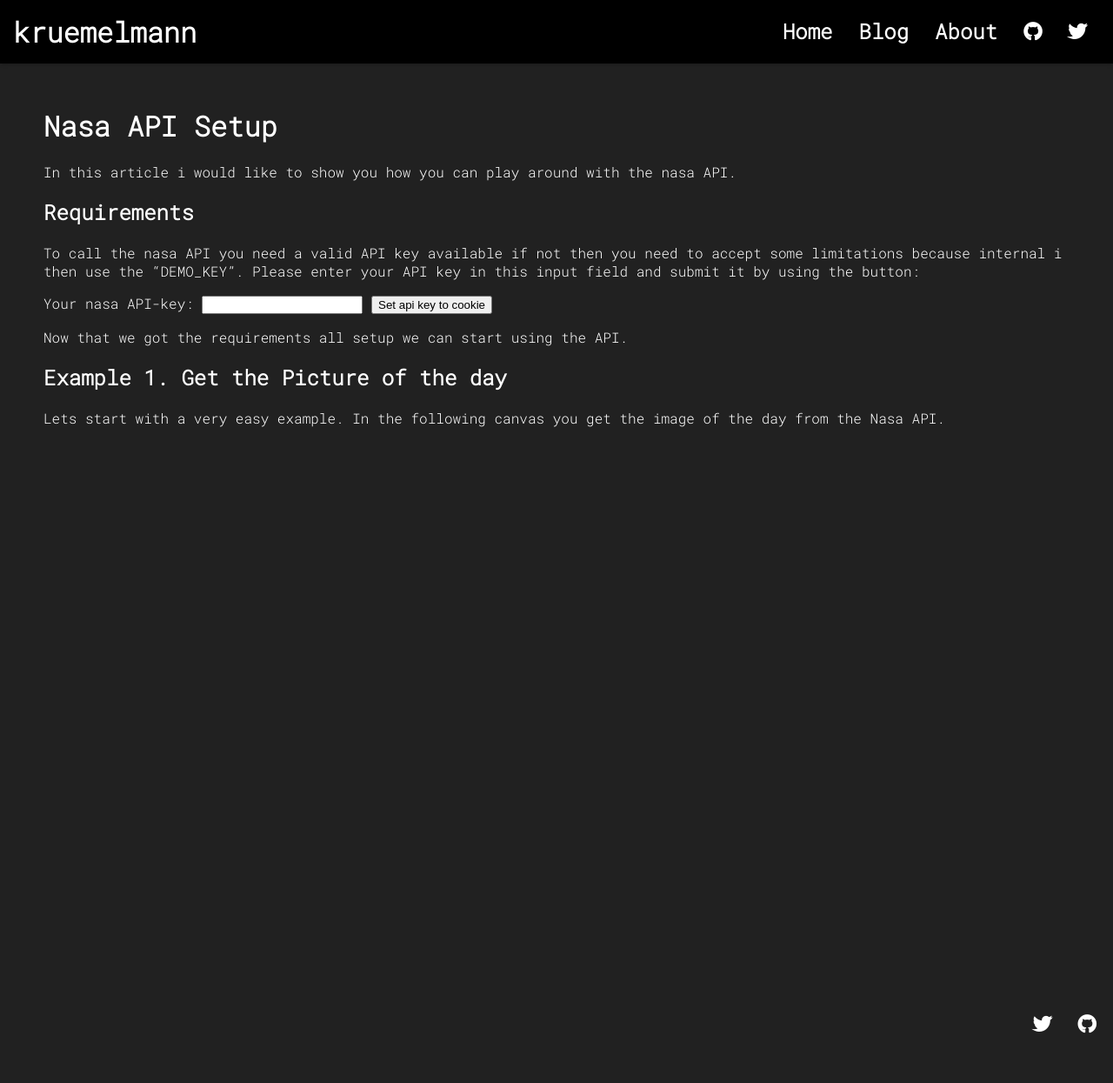
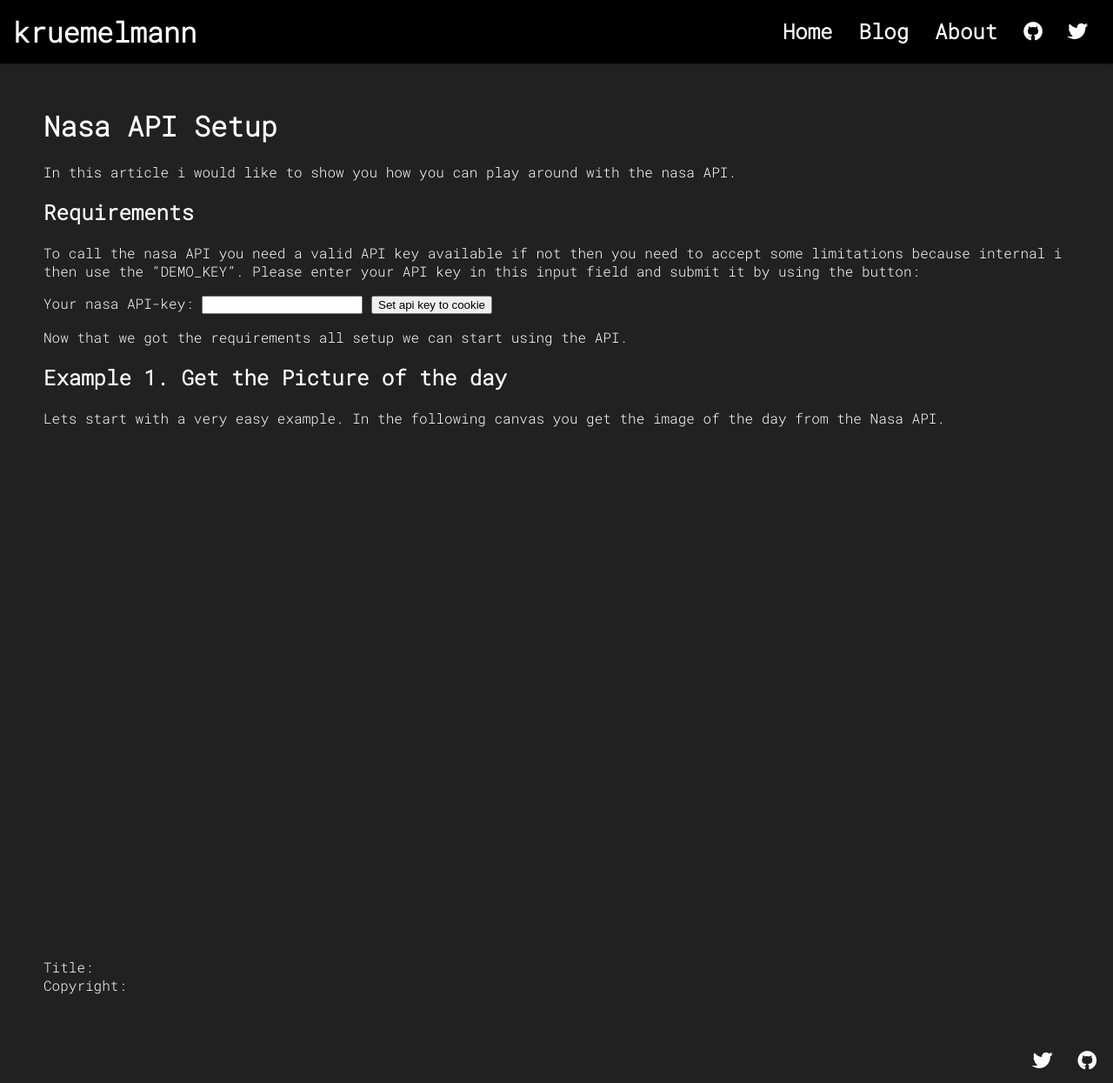
Before and after one commit to Kruemelmann/kruemelmann.github.io, a Jekyll site: the page built from _posts/2021-12-25-nasa-api-setup.md, in a window 1280 px wide. Shown: the whole page at 87% size. Built offline with Jekyll 4.4.1, drawn with Linux system fonts in a browser that asks for light colours; some web fonts are replaced; before the commit the page ends 1203 px from its top, so only the background shows below that.

Commit message:
working 2021-12-25-nasa-api-setup to add copyright and title to the picture of the day

```diff
--- a/_posts/2021-12-25-nasa-api-setup.md
+++ b/_posts/2021-12-25-nasa-api-setup.md
@@ -36,17 +36,28 @@ In the following canvas you get the image of the day from the Nasa API.
 
 
 <div>
-    <canvas id="picoftheday" style="width: 100%; height=auto;" />
+    <canvas id="picoftheday" style="width: 100%; height=auto;"></canvas>
+    <div>
+    <div>
+        Title: <span id="picoftheday_title"></span>
+    </div>
+    <div>
+        Copyright: <span id="picoftheday_copyright"></span>
+    </div>
+    </div>
     <script>
     const myCanvas = document.getElementById("picoftheday");
     const context = myCanvas.getContext("2d");
+    let width = myCanvas.width;
+    let height = myCanvas.height;
 
     (async () => {
     let response = await fetch('https://api.nasa.gov/planetary/apod?api_key=DEMO_KEY');
     let res_parsed = await response.json();
+    //set some metadata about the image
+    document.getElementById('picoftheday_copyright').innerText = res_parsed.copyright
+    document.getElementById('picoftheday_title').innerText = res_parsed.title
 
-    let width = myCanvas.width;
-    let height = myCanvas.height;
 
     let base_image = new Image();
     base_image.src = ""+res_parsed.hdurl;
--- a/assets/js/request.js
+++ b/assets/js/request.js
@@ -1,3 +1,6 @@
+//TODO
+// add a cache to the get so if i call an api like nasa for example the pic of the day. I don't waist API-calls on loading the same image over and over again.
+
 function httpGet(theUrl)
 {
     var xmlHttp = new XMLHttpRequest();
```
